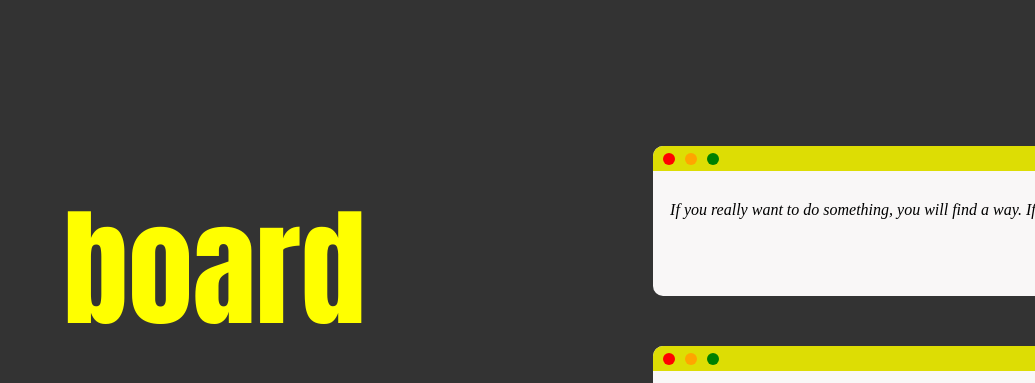
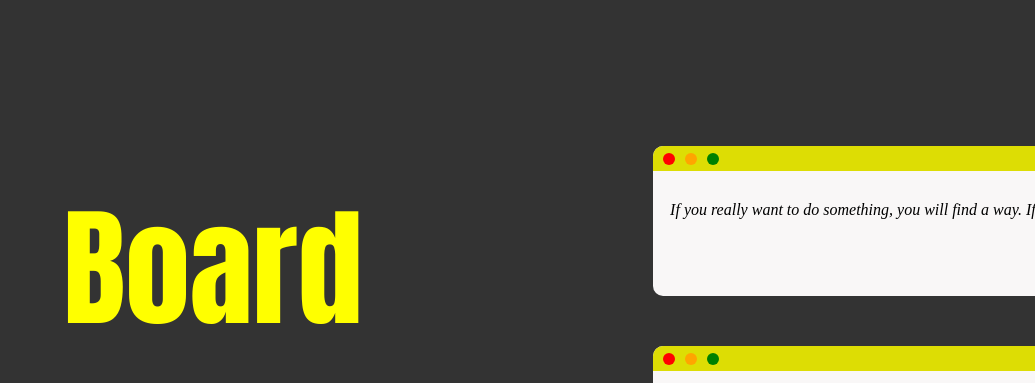
Before and after one commit to ounxso/board, a plain HTML site: page index.html in a window 1280 px wide. Shown: the top 383 px of the page, without its empty margins (245-1280 px from the left). Drawn offline with Linux system fonts and the light colour scheme.

Commit message:
Update index.html

```diff
--- a/index.html
+++ b/index.html
@@ -7,7 +7,7 @@
     <title>Board</title>
   </head>
   <body>
-    <div id="title">board</div>
+    <div id="title">Board</div>
 
     <div class="box">
       <div class="left-box">
```
